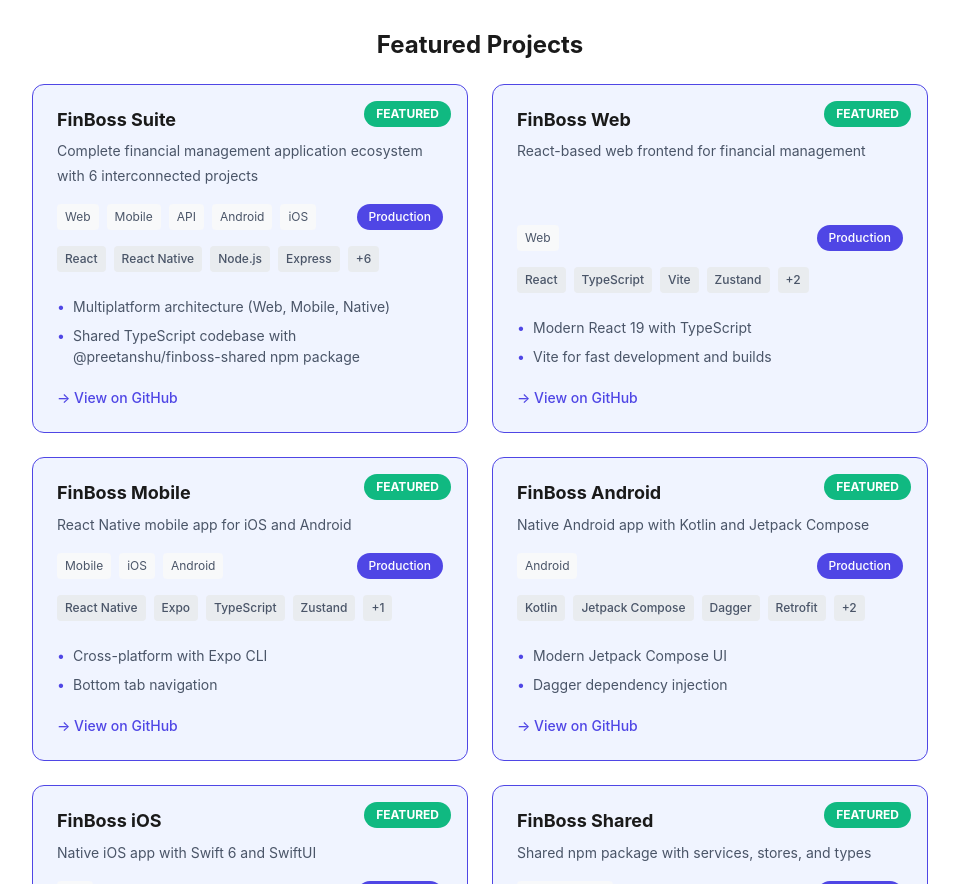
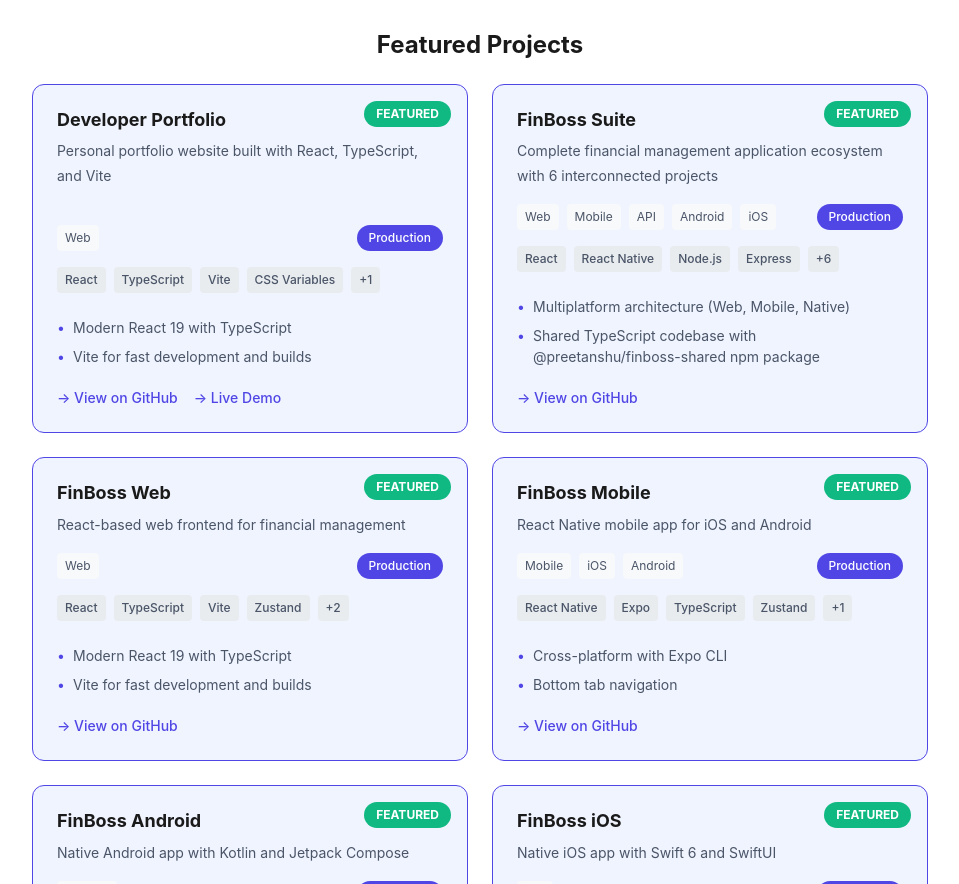
Before and after one commit to preetanshumishra/preetanshumishra.github.io, a React (Vite) app: page / in a window 1280 px wide. Shown: the part 6876-7760 px from the top of the page, without its empty margins (160-1119 px from the left). Built offline with nearby package versions, Linux system fonts and the light colour scheme.

Commit message:
Add portfolio project to showcase

```diff
--- a/src/data/projects.ts
+++ b/src/data/projects.ts
@@ -1,6 +1,36 @@
 import type { Project } from '../types/projects';
 
 export const projectsData: Project[] = [
+  {
+    id: 'developer-portfolio',
+    name: 'Developer Portfolio',
+    description: 'Personal portfolio website built with React, TypeScript, and Vite',
+    longDescription:
+      'A modern, responsive portfolio website showcasing projects, skills, and experience. Features include dark mode support, project filtering, smooth scrolling navigation, and responsive design for all devices. Deployed on GitHub Pages with automated builds.',
+    technologies: [
+      'React',
+      'TypeScript',
+      'Vite',
+      'CSS Variables',
+      'GitHub Pages',
+    ],
+    category: 'Production',
+    platform: ['Web'],
+    githubUrl: 'https://github.com/preetanshumishra/preetanshumishra.github.io',
+    liveUrl: 'https://preetanshumishra.github.io',
+    highlights: [
+      'Modern React 19 with TypeScript',
+      'Vite for fast development and builds',
+      'Responsive design (mobile, tablet, desktop)',
+      'Dark/light theme toggle with CSS variables',
+      'Smooth scrolling navigation',
+      'Project filtering by category',
+      'Deployed on GitHub Pages from main/docs',
+      'SEO optimized with meta tags',
+    ],
+    visibility: 'public',
+    featured: true,
+  },
   {
     id: 'finboss-suite',
     name: 'FinBoss Suite',
```
Also changed, not shown: 2 other files (tests, documents, lock files or other folders).
